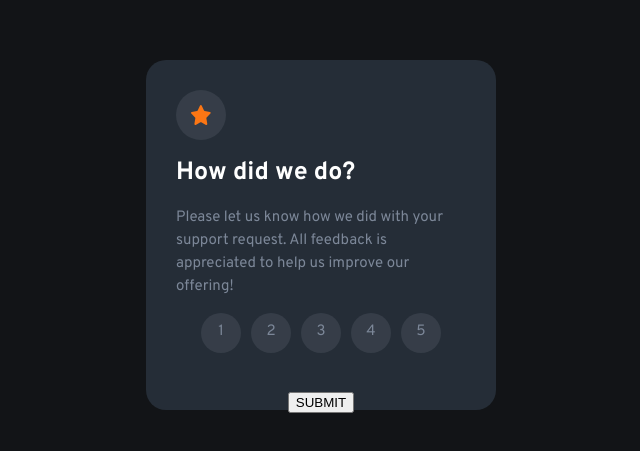
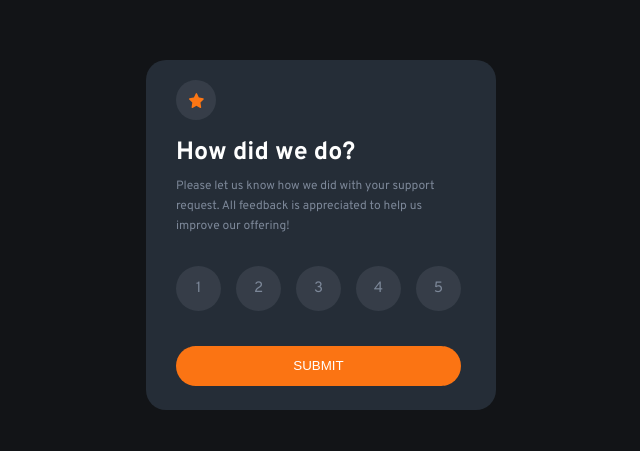
Before and after one commit to HelcioAnicio/Rating_feedback, a plain HTML site: page public/index.html in a window 1280 px wide. Shown: the part 165-616 px from the top of the page, without its empty margins (319-959 px from the left). Drawn offline with Linux system fonts and the light colour scheme.

Commit message:
Change values of width, height and margins e paddings.

```diff
--- a/public/style.css
+++ b/public/style.css
@@ -9,7 +9,6 @@ body {
     display: flex;
     align-items: center;
     justify-content: center;
-    @import url('https://fonts.googleapis.com/css2?family=Overpass:wght@400;700&display=swap');
 }
 
 main {
@@ -18,7 +17,7 @@ main {
     width: 350px;
     height: 350px;
     background-color: hsl(213, 19%, 18%);
-    padding: 30px 30px;
+    padding: 20px 30px;
     box-sizing: border-box;
 }
 
@@ -27,37 +26,41 @@ main {
     border-radius: 100%;
     background-color: hsla(217, 12%, 63%, 0.144);
     padding: 10px;
-    width: 30px;
-    height: 30px;
+    width: 20px;
+    height: 20px;
     display: flex;
     justify-content: center;
     align-items: center;
 }
 
 img {
-    width: 20px;
-    height: 20px;
+    width: 15px;
+    height: 15px;
 }
 
 .title {
     /* border: 1px solid red; */
     color: white;
     font: 700 25px 'Overpass', sans-serif;
+    width: 285px;
 }
 
 
 .text {
     /* border: 1px solid green; */
-    font: 400 15px 'Overpass', sans-serif;
-    line-height: 23px;
+    margin-top: -10px;
+    font: 400 12px 'Overpass', sans-serif;
+    line-height: 20px;
     color: hsl(216, 12%, 54%);
+    width: 285px;
 }
 
 form {
     /* border: 1px solid gold; */
-    margin: 0 auto;
-    width: 250px;
-    height: 100px;
+    margin-top: 30px;
+    width: 285px;
+    height: 120px;
+    box-sizing: border-box;
     display: flex;
     justify-content: center;
     align-content:space-between;
@@ -67,9 +70,9 @@ form {
 .div_feedback {
     /* border: 1px solid gray; */
     display: flex;
-    width: 250px;
+    width: 285px;
     height: 50px;
-    justify-content: space-around;
+    justify-content: space-between;
     margin: 0;
     padding: 0;
 }
@@ -78,19 +81,25 @@ li {
     /* border: 1px solid pink; */
     border-radius: 100%;
     list-style: none;
+    font: 400 15px 'Overpass', sans-serif;
     color: hsl(216, 12%, 54%);
-    width: 40px;
-    height: 40px;
-    text-align: center;
-    padding-top: 9px;
+    background-color: hsla(217, 12%, 63%, 0.144);
+    width: 45px;
+    height: 45px;
     box-sizing: border-box;
-    background-color: hsla(217, 12%, 63%, 0.144);
-    font: 400 15px 'Overpass', sans-serif;
+    display: flex;
+    justify-content: center;
+    align-items: center;
 }
 
 button {
     /* border: 1px solid orange; */
-
+    border: none;
+    color: white;
+    background-color: hsl(25, 97%, 53%);
+    border-radius: 30px;
+    width: 285px;
+    height: 40px;
 }
 
 
```
